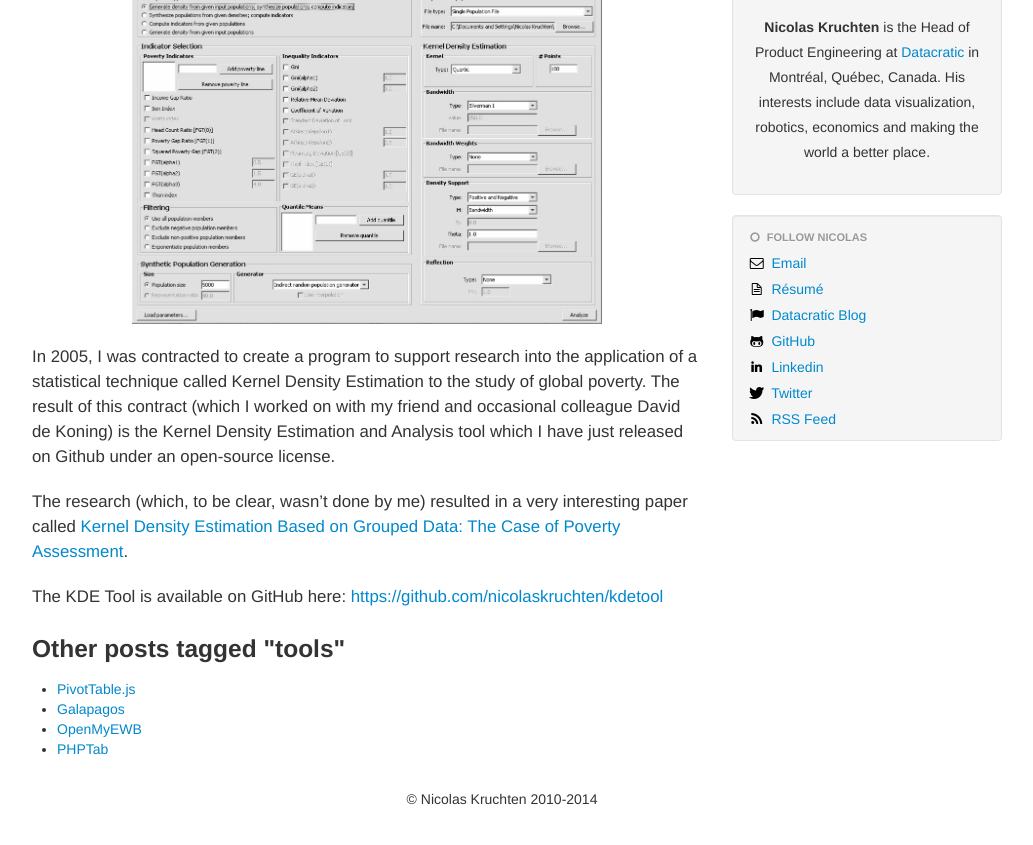
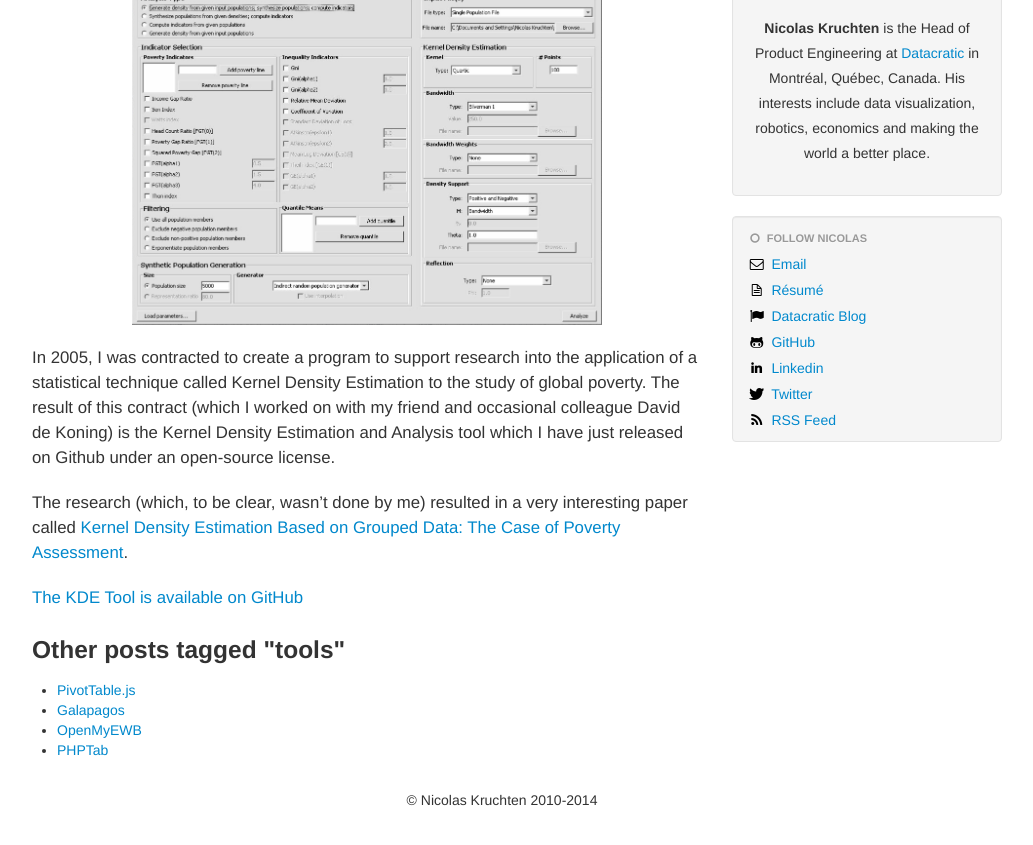
Before and after one commit to nicolaskruchten/nicolaskruchten.github.io, a Jekyll site: the page built from _posts/2013-06-22-kdetool.html, in a window 1280 px wide and 1146 px high, cut to the strip 295-1140 px from the top of the window. Shown: the whole strip, without its empty margins (123-1156 px from the left). Built offline with Jekyll 4.4.1, drawn with Linux system fonts in a browser that asks for light colours.

Commit message:
cosmetics

```diff
--- a/_includes/body/sections/navbar/bootstrap-responsive.html
+++ b/_includes/body/sections/navbar/bootstrap-responsive.html
@@ -1,7 +1,7 @@
 {% if site.bootstrap.responsive.enabled %}
 	{% assign navbar_bootstrap_responsive_html = null %}
 	{% capture navbar_bootstrap_responsive_html %}
-		<div class="navbar navbar-fixed-top">
+		<div class="navbar navbar-static-top" style="margin-bottom: 20px;">
 			<div class="navbar-inner">
 				<div class="container">
 					<a class="btn btn-navbar collapsed" data-toggle="collapse" data-target=".nav-collapse">
--- a/_includes/head/common/common.html
+++ b/_includes/head/common/common.html
@@ -34,14 +34,7 @@
 	{% endif %}
 	<style>
 	p { line-height: 25px; }
-	body { overflow-x: hidden; }
-@media (min-width: 980px) {
-  body {
-    padding-top: 60px;
-    padding-bottom: 42px;
-  }
-}
-</style>
+	</style>
 		<script>
 		  (function(i,s,o,g,r,a,m){i['GoogleAnalyticsObject']=r;i[r]=i[r]||function(){
 		  (i[r].q=i[r].q||[]).push(arguments)},i[r].l=1*new Date();a=s.createElement(o),
--- a/_posts/2013-06-22-kdetool.html
+++ b/_posts/2013-06-22-kdetool.html
@@ -11,4 +11,4 @@
 
 <p> In 2005, I was contracted to create a program to support research into the application of a statistical technique called Kernel Density Estimation to the study of global poverty. The result of this contract (which I worked on with my friend and occasional colleague David de Koning) is the Kernel Density Estimation and Analysis tool which I have just released on Github under an open-source license.</p>
 <p>The research (which, to be clear, wasn&#8217;t done by me) resulted in a very interesting paper called <a href="http://papers.ssrn.com/sol3/papers.cfm?abstract_id=991503">Kernel Density Estimation Based on Grouped Data: The Case of Poverty Assessment</a>.</p>
-<p>The KDE Tool is available on GitHub here: <a href="https://github.com/nicolaskruchten/kdetool">https://github.com/nicolaskruchten/kdetool</a></p>
+<p><a href="https://github.com/nicolaskruchten/kdetool">The KDE Tool is available on GitHub</a></p>
--- a/_posts/2013-06-24-pivottable-js.html
+++ b/_posts/2013-06-24-pivottable-js.html
@@ -10,6 +10,6 @@
 ---
 
 <p>When I wear my data-scientist hat, one of the tools I reach for most often is a Pivot Table. When I wanted to build a web-based tool that included a pivot table, I didn&#8217;t find any Javascript implementations that made sense or didn&#8217;t have crazy assumptions built-in, so I rolled my own in CoffeeScript, as a jQuery plugin.</p>
-<p>It&#8217;s now up on GitHub under a BSD license with a nice demo. I hope people find it useful! <a href="https://github.com/nicolaskruchten/pivottable">https://github.com/nicolaskruchten/pivottable</a></p>
+<p><a href="https://github.com/nicolaskruchten/pivottable">It&#8217;s now up on GitHub</a> under a BSD license with <a href="http://nicolas.kruchten.com/pivottable">a nice demo</a>. I hope people find it useful!</p>
 <p><span id="more-632"></span>If you work with data and you don&#8217;t know what a pivot table is, I encourage you to learn about them, because they are very useful for quick&#8217;n'dirty data analysis. My web-based implementation is a decent learning tool but there are other, much-better implementations, such as in Microsoft Excel (although since Office 2003 they&#8217;ve made some changes that were not for the better) and AquaDataStudio.</p>
 <p>I posted this on Hacker News and got some <a href="https://news.ycombinator.com/item?id=5937047">nice comments</a>!</p>
```
